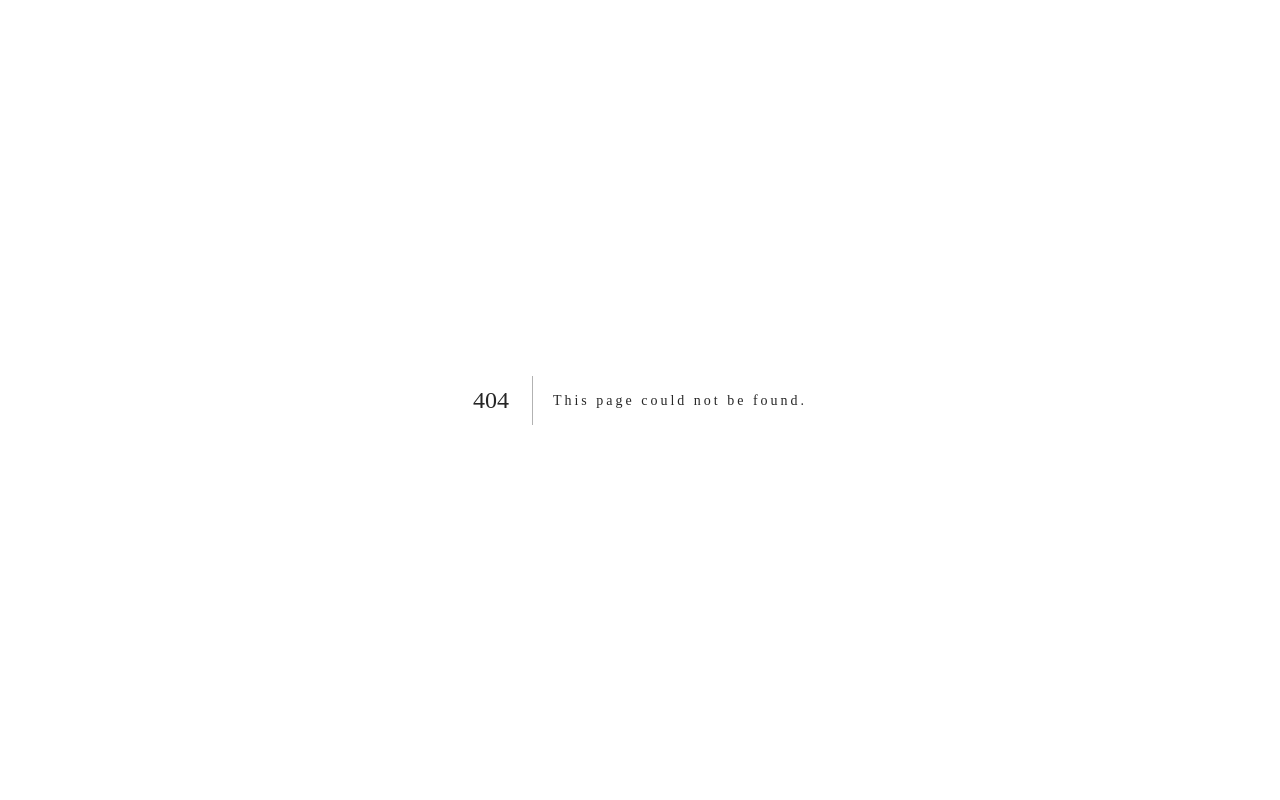
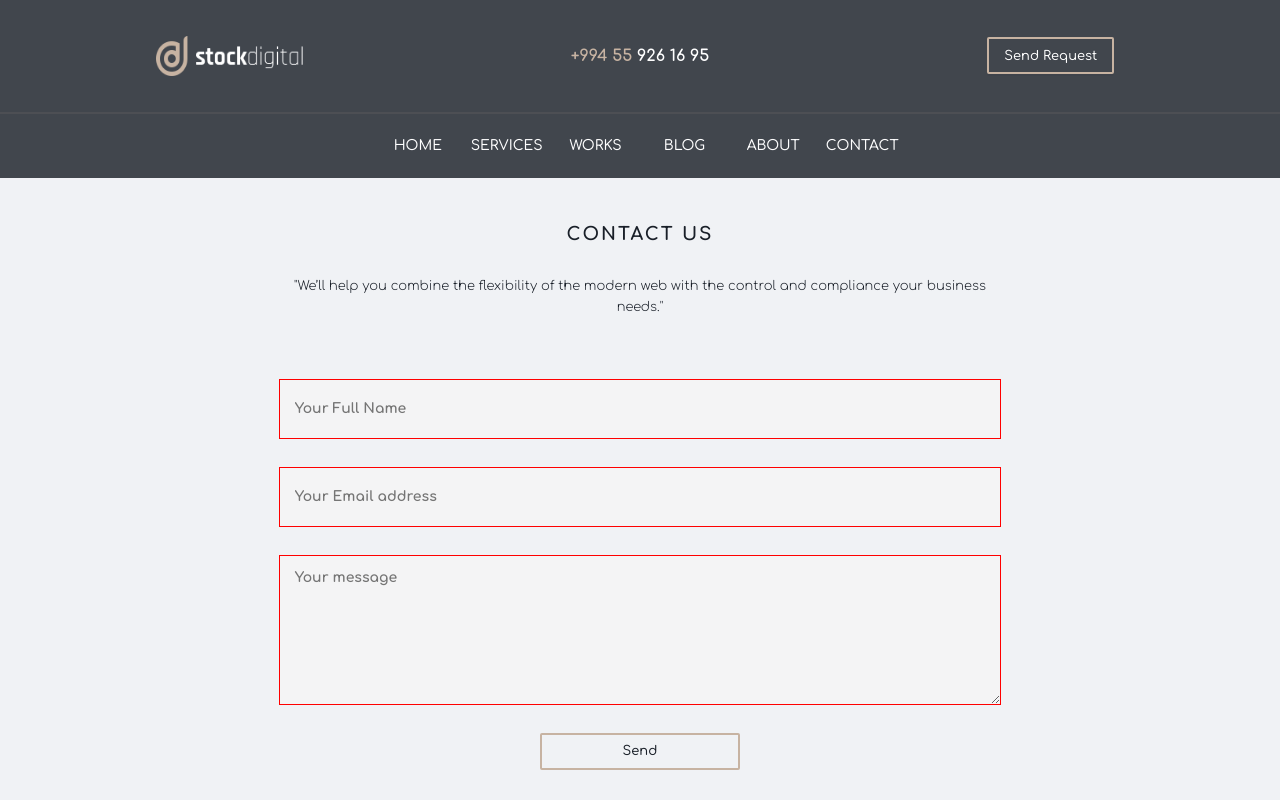
Before and after one commit to Hashim1995/createam, a Next.js app: page /contact in a window 1280 px wide. Before the commit this address had no page. Built offline with nearby package versions, Linux system fonts and the light colour scheme.

Commit message:
contact page done, validation step 1

```diff
--- /dev/null
+++ b/components/contactForm/ContactForm.js
@@ -0,0 +1,145 @@
+import { React, useState } from "react";
+import Style from "./ContactForm.module.css";
+import { Row, Col, Button } from "antd";
+import axios from "axios";
+import { message } from "antd";
+const ContactForm = () => {
+  const [fullNameError, setFullNameError] = useState(true);
+  const [emailError, setEmailError] = useState(true);
+  const [userMessageError, setUserMessageError] = useState(true);
+
+  const [fullName, setFullName] = useState("");
+  const [email, setEmail] = useState("");
+  const [userMessage, setUserMessage] = useState("");
+  const [formIsValid, setFormIsValid] = useState(false);
+
+  const formValid = () => {
+    if (!fullNameError && !fullNameError && !fullNameError) {
+      setFormIsValid(true);
+    } else {
+      setFormIsValid(false);
+    }
+
+    const emailRegex =
+      /^(([^<>()[\]\\.,;:\s@"]+(\.[^<>()[\]\\.,;:\s@"]+)*)|(".+"))@((\[[0-9]{1,3}\.[0-9]{1,3}\.[0-9]{1,3}\.[0-9]{1,3}\])|(([a-zA-Z\-0-9]+\.)+[a-zA-Z]{2,}))$/;
+
+    if (fullName.length < 2) {
+      setFullNameError(false);
+    } else {
+      setFullNameError(true);
+    }
+
+    if (emailRegex.test(email)) {
+      setEmailError(false);
+    } else {
+      setEmailError(true);
+    }
+
+    if (userMessage.length < 50) {
+      setUserMessageError(false);
+    } else {
+      setUserMessageError(true);
+    }
+  };
+
+  const submitForm = () => {
+    if (formIsValid) {
+      axios
+        // Dummy Axios config
+        .post("/user", {
+          email: email,
+          name: fullName,
+          message: userMessage,
+        })
+        .then(() => {
+          message.success(
+            "Thanks for your message. We will get back to you as soon as possible"
+          );
+        })
+        .catch(() => {
+          message.error("Something was wrong, please try again");
+        });
+    } else {
+      setFullNameError(true);
+      setEmailError(true);
+      setUserMessageError(true);
+    }
+  };
+
+  return (
+    <div className={Style.ContactFormWrap}>
+      <div className={Style.ContactFormTitleWrap}>
+        <h1 className={Style.ContactFormTitle}>CONTACT US</h1>
+        <h4 className={Style.ContactFormTitleText}>
+          "We’ll help you combine the flexibility of the modern web with the
+          control and compliance your business needs."
+        </h4>
+      </div>
+      <div className={Style.ContactFormFormWrap}>
+        <Row>
+          <Col xs={24} xl={{ span: 16, push: 4 }}>
+            <div className={Style.ContactFormFormItem}>
+              <input
+                style={{ borderColor: fullNameError ? "red" : null }}
+                name="name"
+                onChange={(e) => {
+                  setFullName(e.target.value);
+                  formValid();
+                }}
+                placeholder="Your Full Name"
+                type="text"
+                className="input"
+              />
+            </div>
+          </Col>
+          <Col xs={24} xl={{ span: 16, push: 4 }}>
+            <div className={Style.ContactFormFormItem}>
+              <input
+                style={{ borderColor: emailError ? "red" : null }}
+                name="name"
+                onChange={(e) => {
+                  setEmail(e.target.value);
+                  formValid();
+                }}
+                placeholder="Your Email address"
+                type="email"
+                className="input"
+              />
+            </div>
+          </Col>
+          <Col xs={24} xl={{ span: 16, push: 4 }}>
+            <div className={Style.ContactFormFormItem}>
+              <textarea
+                rows="6"
+                style={{ borderColor: userMessageError ? "red" : null }}
+                name="name"
+                onChange={(e) => {
+                  setUserMessage(e.target.value);
+                  formValid();
+                }}
+                placeholder="Your message"
+                type="email"
+                className={`${Style.ContactFormTextArea} input`}
+              />
+            </div>
+          </Col>
+          <Col xs={24} xl={{ span: 16, push: 4 }}>
+            <div className={Style.ContactFormFormItem}>
+              <Button
+                disabled={formIsValid ? false : true}
+                className={`${Style.ContactFormButton} custom-ant-btn`}
+                size={"large"}
+                type="primary"
+                onClick={submitForm}
+              >
+                Send
+              </Button>
+            </div>
+          </Col>
+        </Row>
+      </div>
+    </div>
+  );
+};
+
+export default ContactForm;
--- /dev/null
+++ b/components/contactForm/ContactForm.module.css
@@ -0,0 +1,50 @@
+.ContactFormWrap {
+  padding: 3em 7em;
+}
+.ContactFormTitleWrap {
+  display: flex;
+  flex-direction: column;
+  align-items: center;
+}
+.ContactFormTitle {
+  font-size: var(--font-bear);
+  color: var(--dark-blue);
+  max-width: fit-content;
+  font-weight: bold;
+  letter-spacing: var(--letter-spacing-2);
+}
+.ContactFormTitleText {
+  max-width: 700px;
+  font-size: var(--font-cat);
+  text-align: center;
+  color: var(--dark-blue);
+  font-weight: lighter;
+  margin: 1.5em 0;
+}
+
+.ContactFormFormWrap {
+  padding: 2em 0;
+}
+
+.ContactFormFormItem {
+  display: flex;
+  align-items: center;
+  justify-content: center;
+  margin: 1em 0;
+}
+
+.ContactFormTextArea{
+    min-height: 150px;
+    padding: 1.5em inherit;
+}
+
+.ContactFormButton{
+    color: var(--dark-blue) !important;
+    width: 200px;
+}
+
+@media screen and (max-width: 575px) {
+  .ContactFormWrap {
+    padding: 3em 1em;
+  }
+}
--- a/components/nav/nav.js
+++ b/components/nav/nav.js
@@ -40,7 +40,7 @@ const Nav = () => {
               </Link>
             </Col>
             <Col span={24}>
-              <Link href="/">
+              <Link href="/contact">
                 <a className={Style.navBottomLinks}>CONTACT</a>
               </Link>
             </Col>
@@ -131,7 +131,7 @@ const Nav = () => {
                   </Link>
                 </Col>
                 <Col span={4}>
-                  <Link href="/">
+                  <Link href="/contact">
                     <a className={Style.navBottomLinks}>CONTACT</a>
                   </Link>
                 </Col>
--- /dev/null
+++ b/pages/contact.js
@@ -0,0 +1,29 @@
+import React from "react";
+import Head from "next/head";
+import { motion } from "framer-motion";
+import MainFrame from "../components/MainFrame";
+import Link from "next/link";
+import { Divider } from "antd";
+import ContactForm from "../components/contactForm/ContactForm";
+
+const ContactPage = () => {
+  return (
+    <motion.div
+      initial={{ opacity: 0 }}
+      animate={{ opacity: 1 }}
+      transition={{ duration: 0.3 }}
+      exit={{ opacity: 0 }}
+    >
+      <MainFrame>
+        <Head>
+          <title>About</title>
+        </Head>
+        <div className="ContactFormWrap">
+          <ContactForm />
+        </div>
+        <Divider />
+      </MainFrame>
+    </motion.div>
+  );
+};
+export default ContactPage;
```
Also changed, not shown: components/We/We.js (+5 -12 lines).
